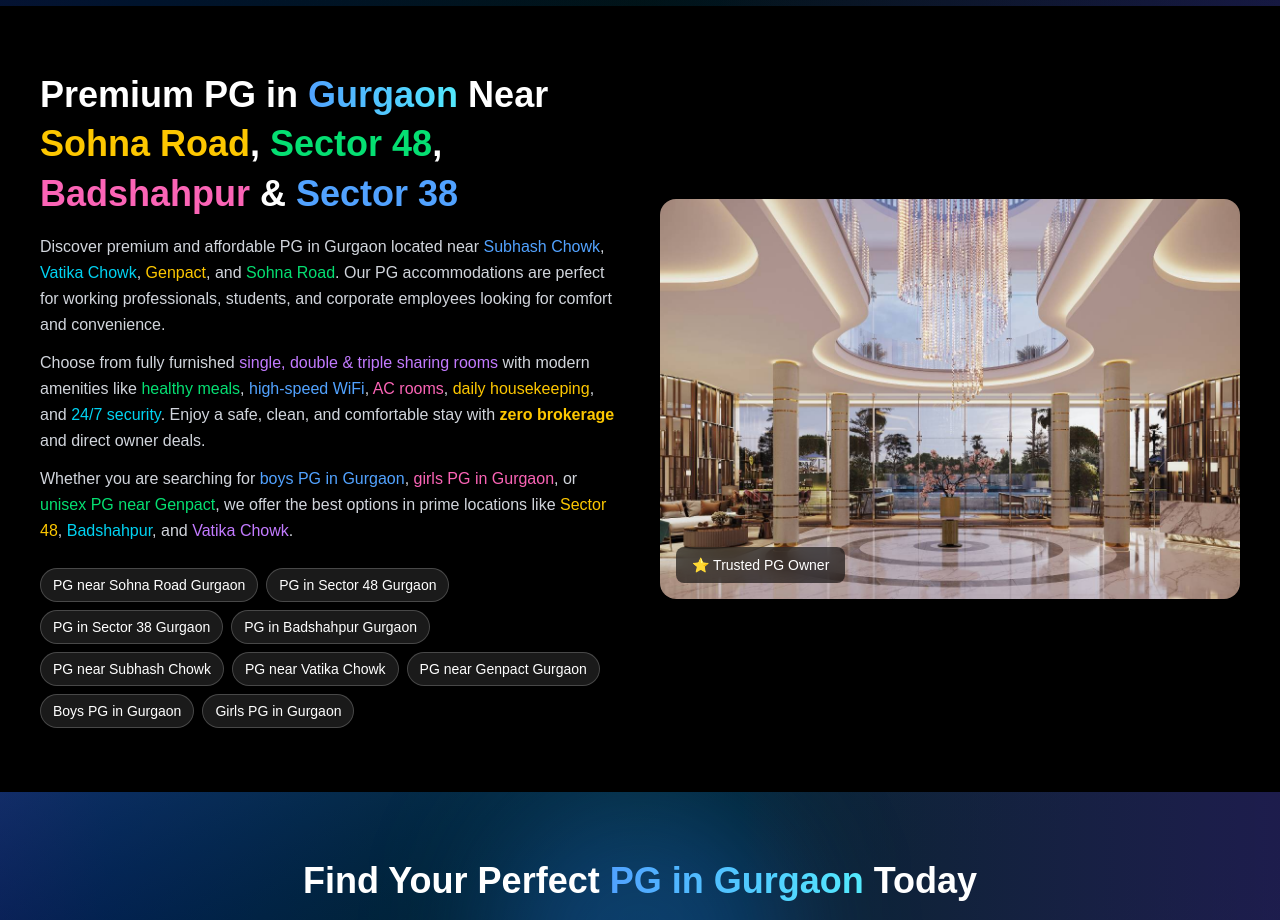
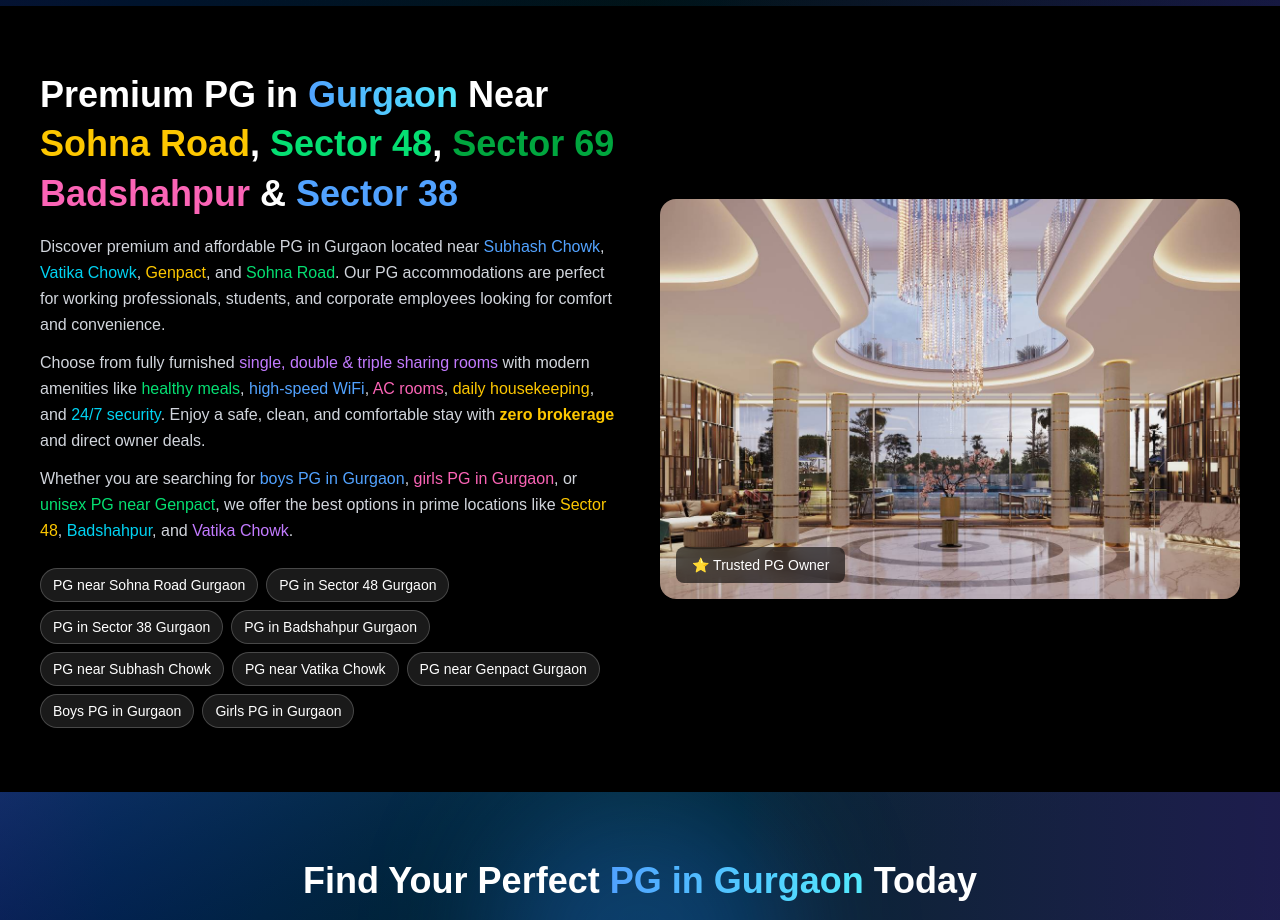
Before and after one commit to rj7075/RadheRadhe, a Next.js app in the folder client/: page / in a window 1280 px wide. Shown: the part 2620-3540 px from the top of the page. Built offline with nearby package versions, Linux system fonts and the light colour scheme.

Commit message:
file supdated with locations

```diff
--- a/client/src/app/page.js
+++ b/client/src/app/page.js
@@ -87,8 +87,10 @@ export default function Home() {
     Near{" "}
     <span className="text-yellow-400">Sohna Road</span>,{" "}
     <span className="text-green-400">Sector 48</span>,{" "}
+    <span className="text-green-600">Sector 69</span>{" "}
     <span className="text-pink-400">Badshahpur</span> &{" "}
-    <span className="text-blue-400">Sector 38</span>
+    <span className="text-blue-400">Sector 38</span>{" "}
+
   </h2>
 
   <p className="mt-4 text-gray-300 text-sm md:text-base leading-relaxed">
```
